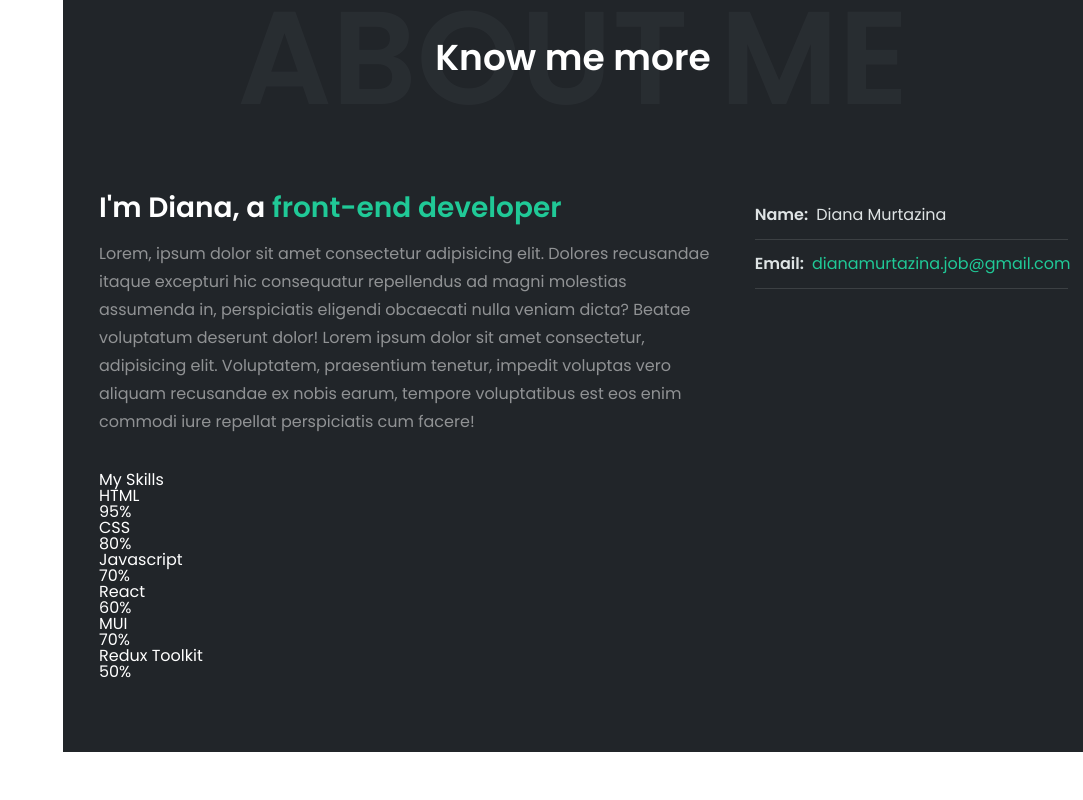
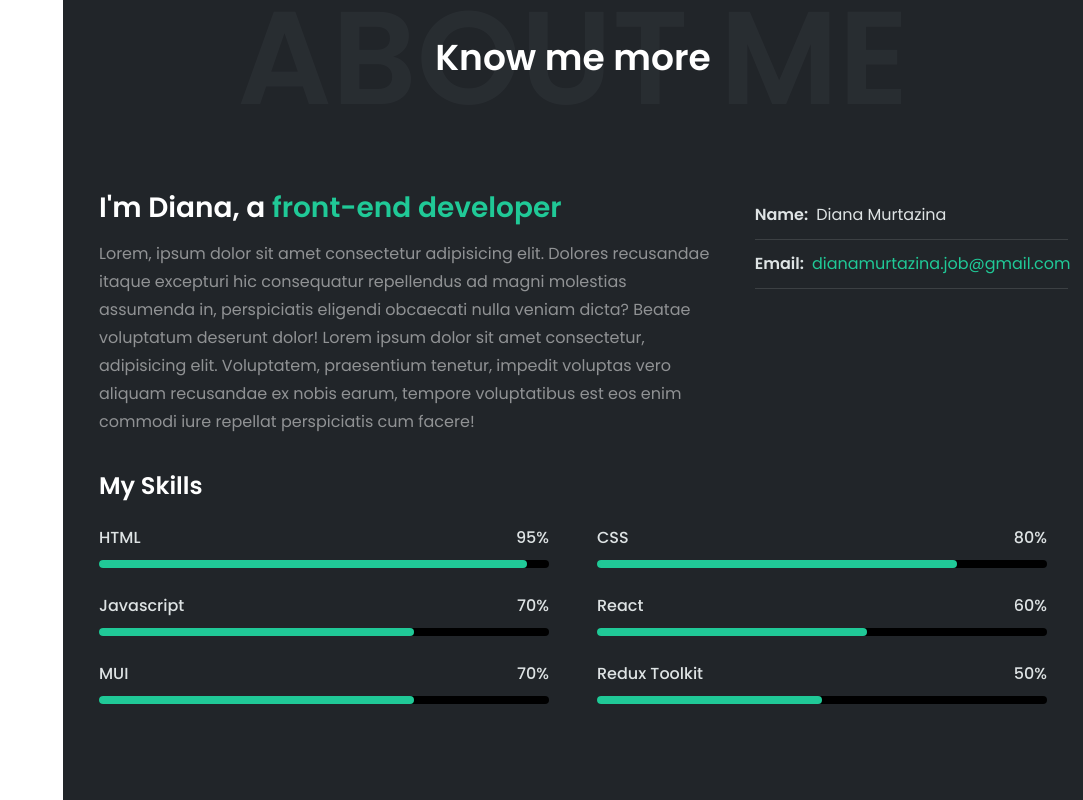
Before and after one commit to horoshopodumaj/resume, a React (Create React App) app in the folder portfolio/: page / in a window 1280 px wide. Shown: the part 899-1699 px from the top of the page, without its empty margins (197-1280 px from the left). Before the commit the page ends 1651 px from the top, so only its background shows below. Built offline with nearby package versions, Linux system fonts and the light colour scheme.

Commit message:
added styles for skills block

```diff
--- a/portfolio/src/components/About/About.js
+++ b/portfolio/src/components/About/About.js
@@ -57,42 +57,54 @@ export default function About() {
                                 <p className="skills__text">HTML</p>
                                 <p className="skills__num">95%</p>
                             </div>
+                            <div className="skills__bar">
                                 <div className="skills__line" style={{ width: "95%" }}></div>
+                            </div>
                         </div>
                         <div className="skills__item">
                             <div className="skills__content">
                                 <p className="skills__text">CSS</p>
                                 <p className="skills__num">80%</p>
                             </div>
+                            <div className="skills__bar">
                                 <div className="skills__line" style={{ width: "80%" }}></div>
+                            </div>
                         </div>
                         <div className="skills__item">
                             <div className="skills__content">
                                 <p className="skills__text">Javascript</p>
                                 <p className="skills__num">70%</p>
                             </div>
+                            <div className="skills__bar">
                                 <div className="skills__line" style={{ width: "70%" }}></div>
+                            </div>
                         </div>
                         <div className="skills__item">
                             <div className="skills__content">
                                 <p className="skills__text">React</p>
                                 <p className="skills__num">60%</p>
                             </div>
+                            <div className="skills__bar">
                                 <div className="skills__line" style={{ width: "60%" }}></div>
+                            </div>{" "}
                         </div>
                         <div className="skills__item">
                             <div className="skills__content">
                                 <p className="skills__text">MUI</p>
                                 <p className="skills__num">70%</p>
                             </div>
+                            <div className="skills__bar">
                                 <div className="skills__line" style={{ width: "70%" }}></div>
+                            </div>
                         </div>
                         <div className="skills__item">
                             <div className="skills__content">
                                 <p className="skills__text">Redux Toolkit</p>
                                 <p className="skills__num">50%</p>
                             </div>
+                            <div className="skills__bar">
                                 <div className="skills__line" style={{ width: "50%" }}></div>
+                            </div>
                         </div>
                     </div>
                 </div>
--- a/portfolio/src/components/About/about.scss
+++ b/portfolio/src/components/About/about.scss
@@ -76,7 +76,7 @@
         font-weight: 400;
         padding: 12px 0;
         border-bottom: 1px solid var(--border-bottom);
-        color: #dee3e4;
+        color: var(--font-2);
     }
 
     &__email a {
@@ -87,4 +87,44 @@
 .skills {
     margin-top: 36px;
     color: var(--font);
+
+    &__title {
+        font-size: 24px;
+        font-weight: 600;
+        line-height: 28px;
+        margin-bottom: 24px;
+    }
+
+    &__list {
+        display: flex;
+        flex-wrap: wrap;
+        margin-left: -24px;
+        margin-right: -24px;
+    }
+
+    &__item {
+        width: 50%;
+        padding: 0 24px;
+    }
+
+    &__content {
+        color: var(--font-2);
+        display: flex;
+        justify-content: space-between;
+        margin-bottom: 8px;
+        font-weight: 500;
+        line-height: 28px;
+    }
+
+    &__bar {
+        background-color: black;
+        border-radius: 4px;
+        margin-bottom: 24px;
+    }
+
+    &__line {
+        height: 8px;
+        background-color: var(--active);
+        border-radius: 4px;
+    }
 }
--- a/portfolio/src/index.scss
+++ b/portfolio/src/index.scss
@@ -7,6 +7,7 @@ $main-front: "Poppins", sans-serif;
     --bg: #212529;
     --border: #1f3d5a;
     --font: #fff;
+    --font-2: #dee3e4;
     --active: #20c997;
     --title: #6c757d;
     --desc: hsla(0, 0%, 100%, 0.5);
```
Lines whose indentation alone changed are shown as unchanged.
